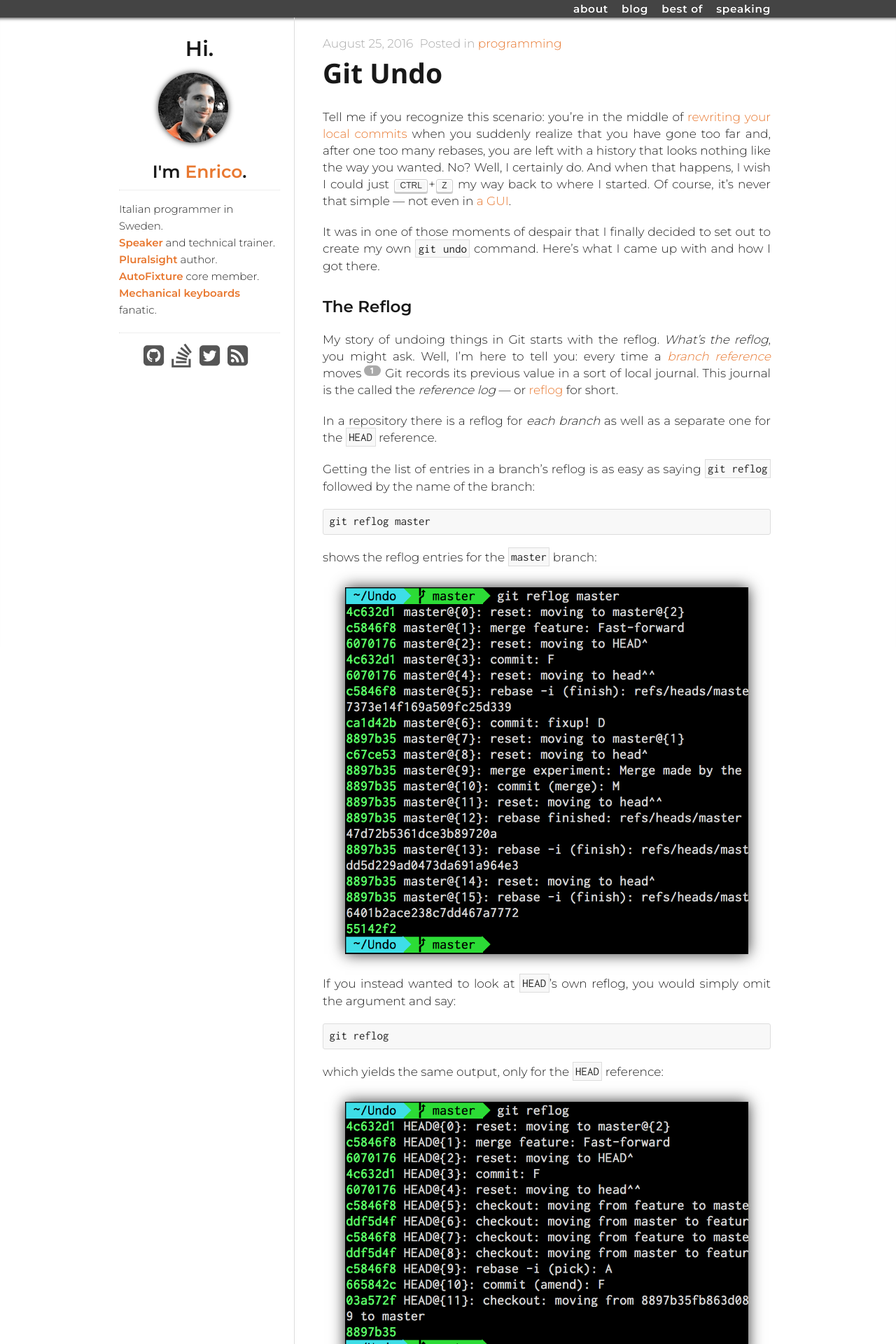
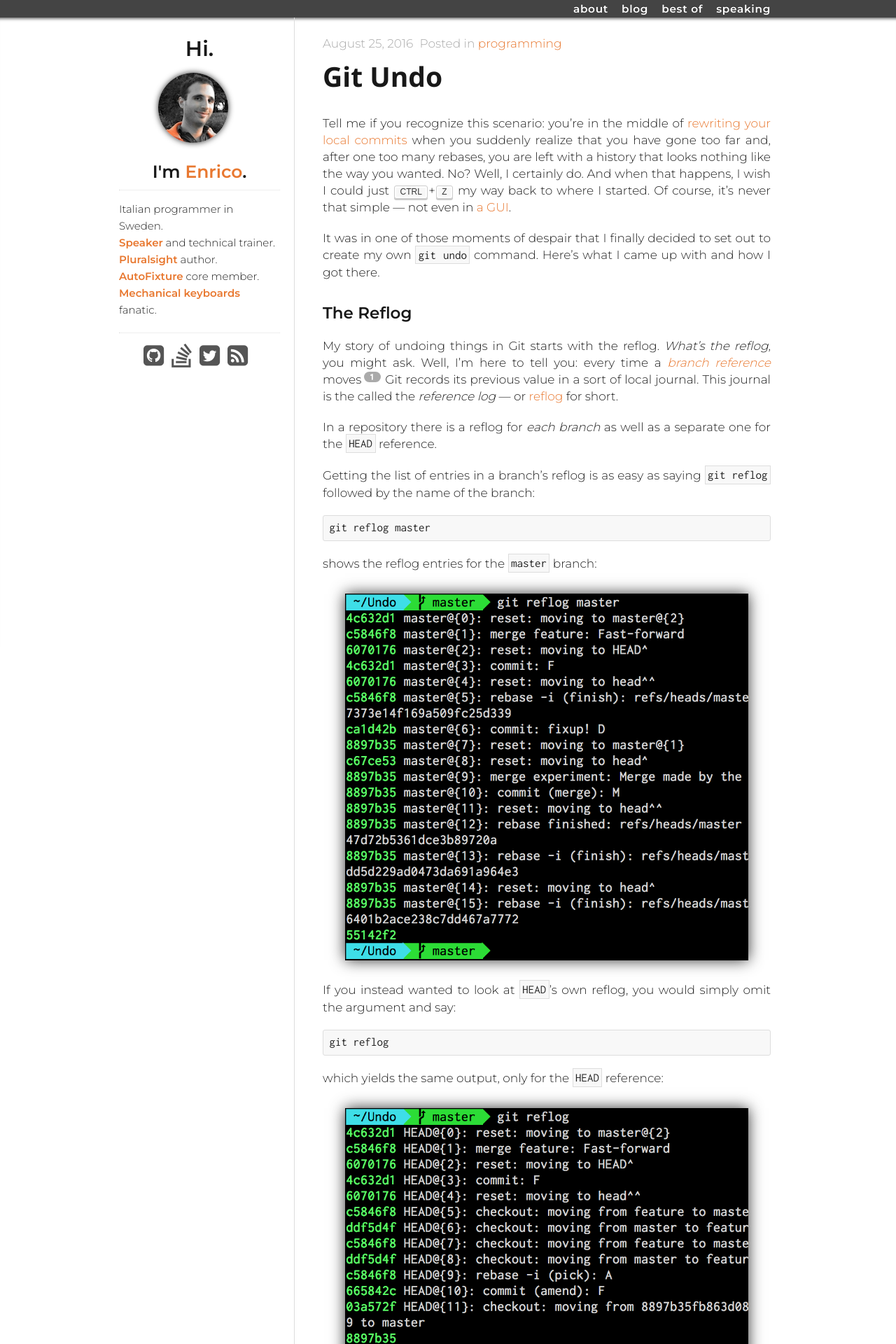
Before and after one commit to megakemp/megakemp.github.io, a Jekyll site: the page built from index.html, in a window 1280 px wide. Shown: the top 1920 px of the page at 70% size. Built offline with Jekyll 4.4.1, drawn with Linux system fonts in a browser that asks for light colours; nearby versions of some CDN libraries; the list of posts is cut into pages by our own code; comment, search, counter and statistics services are not loaded.

Commit message:
Increases the line height in a post's title.

```diff
--- a/_includes/css/screen.css
+++ b/_includes/css/screen.css
@@ -57,6 +57,7 @@ h1.title {
   font-family: "Open Sans", sans-serif;
   font-weight: 700;
   font-size: 39px;
+  line-height: 49px;
 }
 
 h1 {
```
